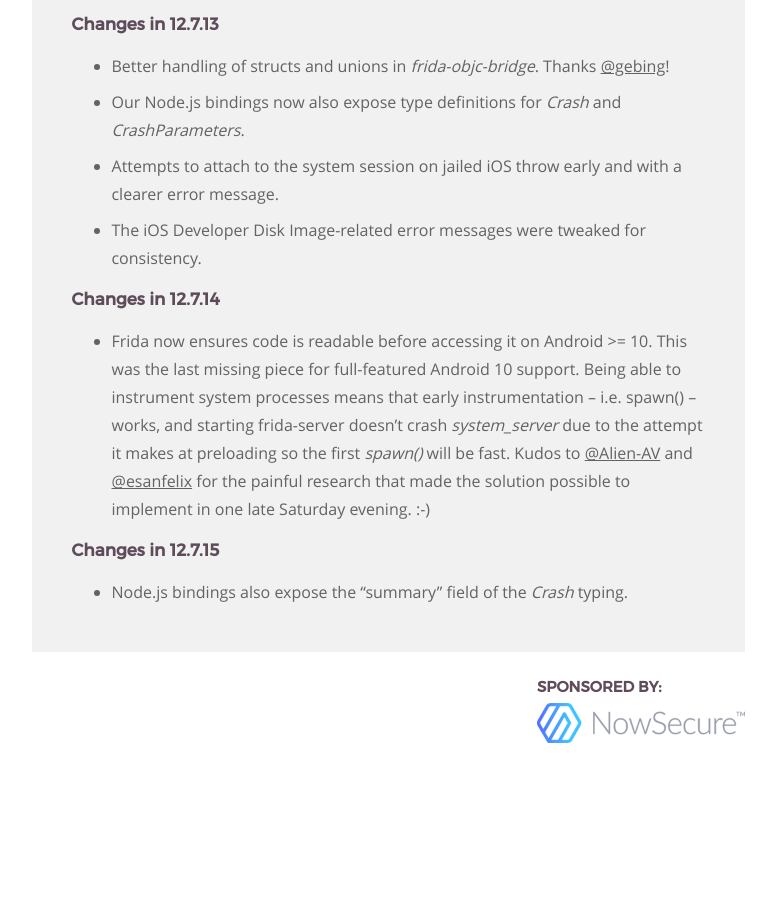
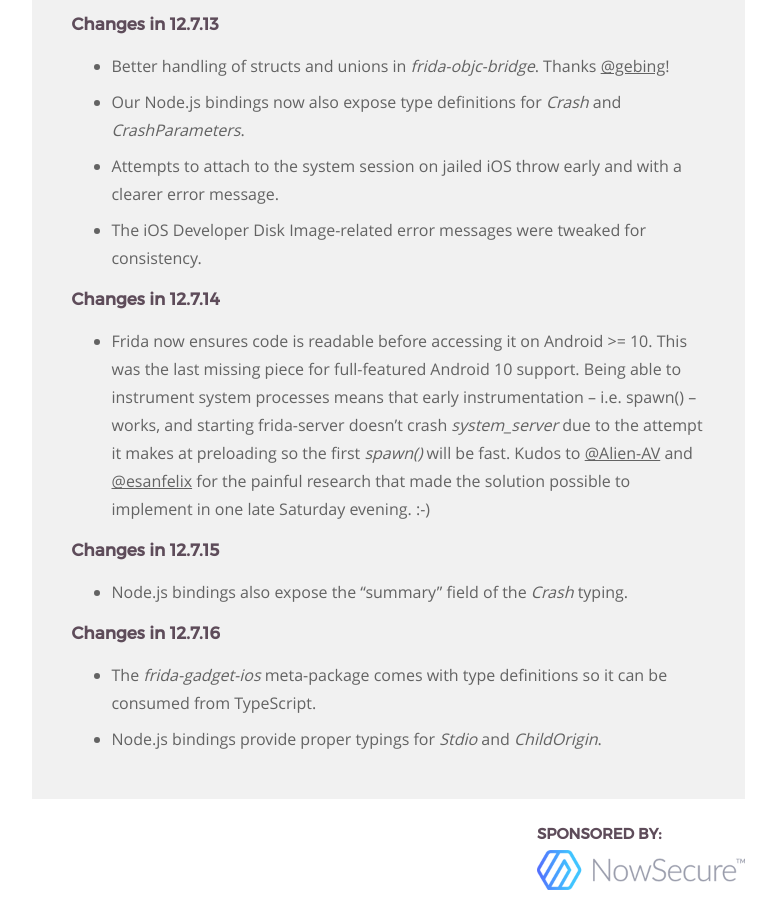
Before and after one commit to frida/frida-website, a Jekyll site: the page built from _posts/2019-09-18-frida-12-7-released.markdown, in a window 1280 px wide and 900 px high, scrolled down 12303 px. Shown: the whole window, without its empty margins (364-1140 px from the left). Built offline with Jekyll 4.4.1, drawn with Linux system fonts in a browser that asks for light colours; before the commit the page ends 13056 px from its top, so only the background shows below that.

Commit message:
Summarize changes in 12.7.16

```diff
--- a/_posts/2019-09-18-frida-12-7-released.markdown
+++ b/_posts/2019-09-18-frida-12-7-released.markdown
@@ -487,6 +487,12 @@ Enjoy!
 
 - Node.js bindings also expose the “summary” field of the *Crash* typing.
 
+### Changes in 12.7.16
+
+- The *frida-gadget-ios* meta-package comes with type definitions so it can be
+  consumed from TypeScript.
+- Node.js bindings provide proper typings for *Stdio* and *ChildOrigin*.
+
 
 [frida-java-bridge]: https://github.com/frida/frida-java-bridge
 [TinyCC]: https://bellard.org/tcc/
```
